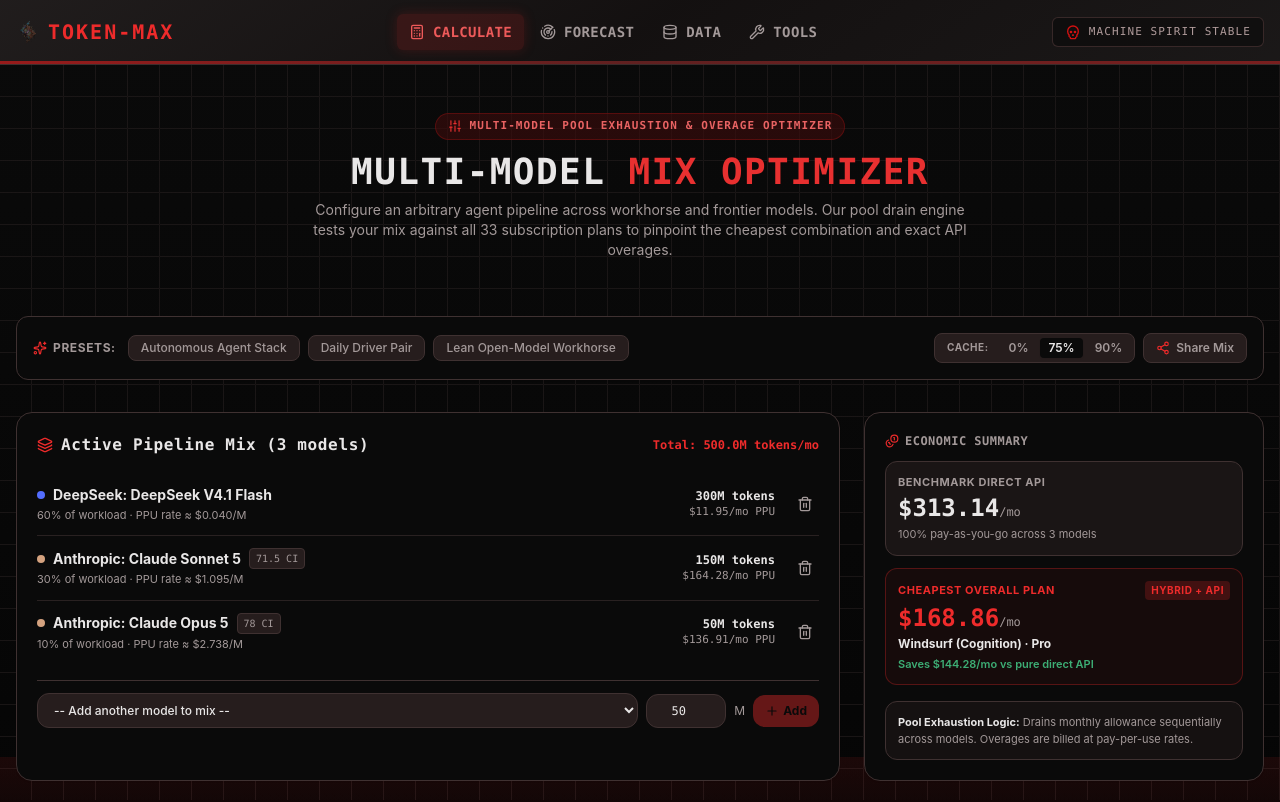
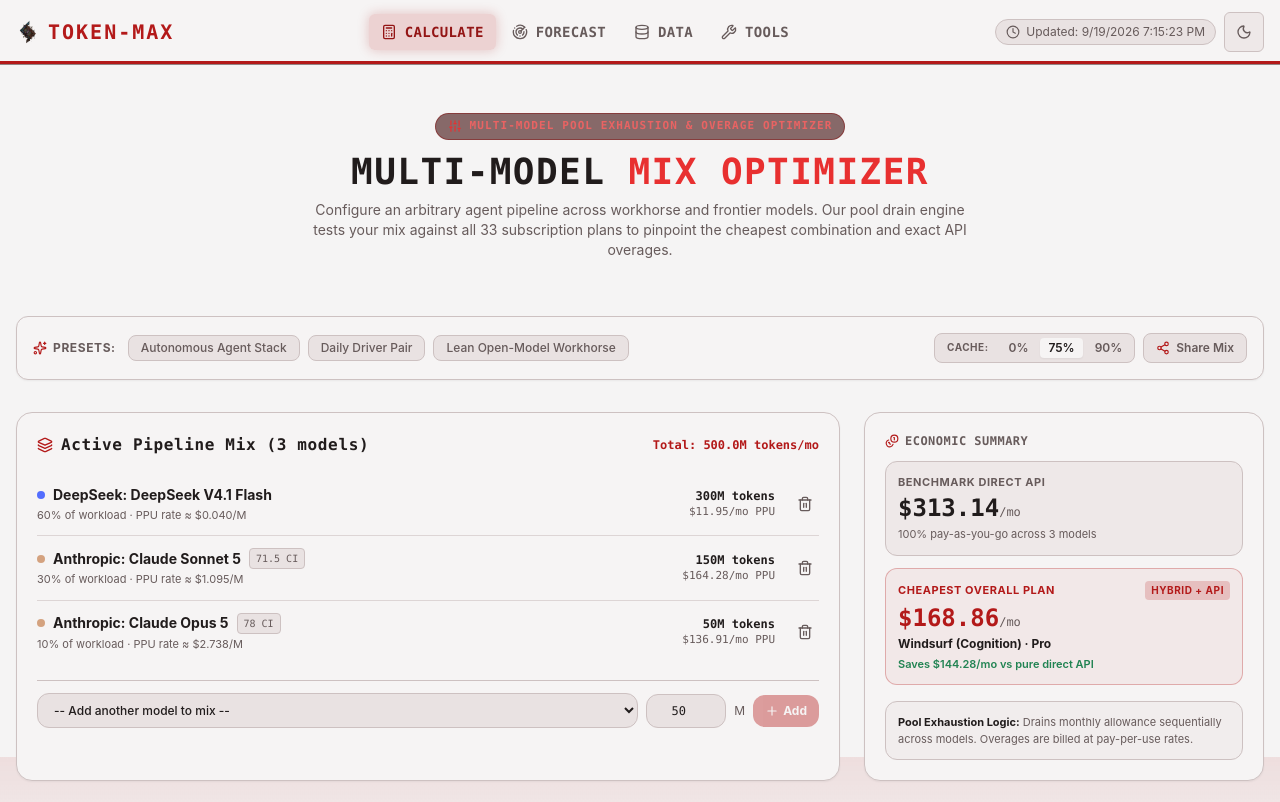
Before and after one commit to Heretek-AI/Token-Max, a React (Vite) app: page /#/optimizer in a window 1280 px wide. Shown: the top 802 px of the page. Built offline with nearby package versions, Linux system fonts and the light colour scheme.

Commit message:
ux(phase3-5): sticky table headers, CSV copy on leaderboard; Quiet (light) theme via token overrides + ThemeToggle; route-level code splitting (282KB core vs 1MB monolith); header data-freshness pill; safe service worker for PWA/offline

```diff
--- /dev/null
+++ b/public/sw.js
@@ -0,0 +1,68 @@
+/* Token-Max service worker — minimal, safe offline support.
+   - Cache-first for hashed build assets (immutable filenames)
+   - Network-first for /data/*.json (freshness first, cache as fallback)
+   - Network-only for everything else; nothing cross-origin is cached. */
+const CACHE_NAME = 'token-max-v2';
+
+self.addEventListener('install', () => self.skipWaiting());
+
+self.addEventListener('activate', event => {
+  event.waitUntil(
+    caches.keys()
+      .then(keys => Promise.all(keys.filter(k => k !== CACHE_NAME).map(k => caches.delete(k))))
+      .then(() => self.clients.claim())
+  );
+});
+
+self.addEventListener('fetch', event => {
+  const url = new URL(event.request.url);
+  if (url.origin !== self.location.origin) return;
+  if (event.request.method !== 'GET') return;
+
+  // Hashed build assets: cache-first
+  if (url.pathname.startsWith('/assets/') || /\.(png|svg|ico|woff2?)$/.test(url.pathname)) {
+    event.respondWith(
+      caches.match(event.request).then(
+        hit =>
+          hit ??
+          fetch(event.request).then(res => {
+            if (res.ok) {
+              const clone = res.clone();
+              caches.open(CACHE_NAME).then(c => c.put(event.request, clone));
+            }
+            return res;
+          })
+      )
+    );
+    return;
+  }
+
+  // Static data JSON: network-first, cached fallback
+  if (url.pathname.includes('/data/') && url.pathname.endsWith('.json')) {
+    event.respondWith(
+      fetch(event.request)
+        .then(res => {
+          if (res.ok) {
+            const clone = res.clone();
+            caches.open(CACHE_NAME).then(c => c.put(event.request, clone));
+          }
+          return res;
+        })
+        .catch(() => caches.match(event.request))
+    );
+    return;
+  }
+
+  // index.html + everything else: network-first
+  event.respondWith(
+    fetch(event.request)
+      .then(res => {
+        if (res.ok && !res.url.includes('/data/')) {
+          const clone = res.clone();
+          caches.open(CACHE_NAME).then(c => c.put(event.request, clone));
+        }
+        return res;
+      })
+      .catch(() => caches.match(event.request))
+  );
+});
--- a/src/components/benchmarks/LeaderboardTable.tsx
+++ b/src/components/benchmarks/LeaderboardTable.tsx
@@ -93,7 +93,7 @@
     <div className="grim-card grim-card-glow rounded-xl shadow-sm overflow-hidden">
       <div className="overflow-x-auto">
         <table className="w-full text-left text-sm">
-          <thead className="bg-surface-alt border-b border-border text-text-muted">
+          <thead className="thead-sticky bg-surface-alt border-b border-border text-text-muted">
             <tr>
               <th className="px-4 py-3 font-medium w-12">Rank</th>
               <th className="px-4 py-3 font-medium">Model</th>
--- a/src/components/layout/Header.tsx
+++ b/src/components/layout/Header.tsx
@@ -2,9 +2,11 @@
 import { NavLink, useLocation } from 'react-router-dom';
 import {
   LayoutDashboard, Sliders, Zap, FileCode, Brain, Building2, ReceiptText,
-  Cpu, Database, CreditCard, BarChart2, ShieldAlert, Skull,
+  Cpu, Database, CreditCard, BarChart2, ShieldAlert,
   Menu, X, Calculator, Radar, Wrench,
 } from 'lucide-react';
+import { ThemeToggle } from '../shared/ThemeToggle';
+import { DataFreshness } from '../shared/DataFreshness';
 
 /** Navigation groups — the IA contract. Keep labels short; icons from lucide. */
 const NAV_GROUPS: {
@@ -140,14 +142,11 @@
           ))}
         </nav>
 
-        <div
-          className="hidden xl:flex items-center gap-2 px-3 py-1.5 rounded-md border border-steel-700/60 bg-void-950/60 shrink-0"
-          title="No warp sorcery detected — data verified"
-        >
-          <Skull className="w-4 h-4 text-blood-500 animate-flicker" />
-          <span className="text-[11px] font-display uppercase tracking-widest text-steel-300">
-            Machine Spirit Stable
-          </span>
+        <div className="flex items-center gap-2 shrink-0">
+          <div className="hidden lg:flex items-center">
+            <DataFreshness />
+          </div>
+          <ThemeToggle />
         </div>
 
         {/* Mobile: hamburger */}
--- a/src/components/models/ModelTable.tsx
+++ b/src/components/models/ModelTable.tsx
@@ -93,7 +93,7 @@
     <div className="grim-card grim-card-glow rounded-xl shadow-sm overflow-hidden">
       <div className="overflow-x-auto">
         <table className="w-full text-left text-sm">
-          <thead className="bg-surface-alt border-b border-border text-text-muted">
+          <thead className="thead-sticky bg-surface-alt border-b border-border text-text-muted">
             <tr>
               <TableHeader label="Name" sortKey="name" sortConfig={sortConfig} onSort={requestSort} />
               <TableHeader label="Provider" sortKey="provider" sortConfig={sortConfig} onSort={requestSort} />
--- /dev/null
+++ b/src/components/shared/ThemeToggle.tsx
@@ -0,0 +1,58 @@
+import { useEffect, useState } from 'react';
+import { Moon, Sun } from 'lucide-react';
+
+type Theme = 'blood' | 'quiet';
+const THEME_KEY = 'tm-theme';
+
+function applyTheme(theme: Theme) {
+  if (theme === 'quiet') {
+    document.documentElement.dataset.theme = 'quiet';
+  } else {
+    delete document.documentElement.dataset.theme;
+  }
+}
+
+export function ThemeToggle() {
+  const [theme, setTheme] = useState<Theme>(() => {
+    try {
+      const stored = localStorage.getItem(THEME_KEY);
+      if (stored === 'quiet' || stored === 'blood') return stored;
+      if (window.matchMedia('(prefers-color-scheme: light)').matches) return 'quiet';
+    } catch {
+      /* default to blood */
+    }
+    return 'blood';
+  });
+
+  useEffect(() => {
+    applyTheme(theme);
+    try {
+      localStorage.setItem(THEME_KEY, theme);
+    } catch {
+      /* storage optional */
+    }
+  }, [theme]);
+
+  // React to OS-level scheme changes only while the user has not explicitly chosen.
+  useEffect(() => {
+    if (localStorage.getItem(THEME_KEY)) return undefined;
+    const mq = window.matchMedia('(prefers-color-scheme: light)');
+    const onChange = (e: MediaQueryListEvent) => setTheme(e.matches ? 'quiet' : 'blood');
+    mq.addEventListener('change', onChange);
+    return () => mq.removeEventListener('change', onChange);
+  }, []);
+
+  const isQuiet = theme === 'quiet';
+
+  return (
+    <button
+      type="button"
+      aria-label={isQuiet ? 'Switch to Blood & Steel theme' : 'Switch to Quiet (light) theme'}
+      title={isQuiet ? 'Blood & Steel theme' : 'Quiet (light) theme'}
+      onClick={() => setTheme(isQuiet ? 'blood' : 'quiet')}
+      className="flex items-center justify-center w-10 h-10 rounded-md border border-border bg-surface-alt/60 text-text-muted hover:text-primary transition-colors"
+    >
+      {isQuiet ? <Moon className="w-4 h-4" /> : <Sun className="w-4 h-4" />}
+    </button>
+  );
+}
--- a/src/components/tos/TrainingMatrix.tsx
+++ b/src/components/tos/TrainingMatrix.tsx
@@ -118,7 +118,7 @@
       <div className="grim-card grim-card-glow rounded-xl shadow-sm overflow-hidden">
         <div className="overflow-x-auto">
           <table className="w-full text-left text-sm border-collapse">
-            <thead className="bg-surface-alt border-b border-border text-text-muted text-xs font-semibold uppercase tracking-wider">
+            <thead className="thead-sticky bg-surface-alt border-b border-border text-text-muted text-xs font-semibold uppercase tracking-wider">
               <tr>
                 <th className="px-5 py-3.5">Provider &amp; Plan</th>
                 <th className="px-4 py-3.5 text-center">Free Tier</th>
--- a/src/index.css
+++ b/src/index.css
@@ -225,6 +225,15 @@
   text-transform: uppercase;
 }
 
+/* Sticky table header (apply to <thead>): stays visible while the nearest
+   scroll container scrolls horizontally or the page scrolls vertically. */
+@utility thead-sticky {
+  position: sticky;
+  top: 0;
+  z-index: 10;
+  background-color: hsl(0 14% 13%);
+}
+
 /* Heretek component recipes */
 @utility grim-card {
   background-image: linear-gradient(
@@ -247,6 +256,47 @@
 
 html {
   color-scheme: dark;
+}
+
+/* ---------- "Quiet Mode" — neutral light theme override ----------
+   Swaps semantic tokens + chrome gradients; primitives stay untouched
+   because all component chrome reads these tokens/utilities. Activate by
+   setting data-theme="quiet" on <html>. */
+[data-theme='quiet'] {
+  color-scheme: light;
+
+  --color-primary: hsl(0 75% 40%);
+  --color-primary-light: hsl(0 75% 33%);
+  --color-surface: hsl(0 10% 96%);
+  --color-surface-alt: hsl(0 12% 90%);
+  --color-border: hsl(0 10% 78%);
+  --color-text: hsl(0 8% 12%);
+  --color-text-muted: hsl(0 6% 38%);
+  --color-success: hsl(150 60% 32%);
+  --color-danger: hsl(0 70% 42%);
+}
+
+[data-theme='quiet'] .steel-surface,
+[data-theme='quiet'] .void-gradient,
+[data-theme='quiet'] .grim-card,
+[data-theme='quiet'] .bg-grid-dark,
+[data-theme='quiet'] .bg-circuit-dark {
+  background-image: none !important;
+  background-color: var(--color-surface);
+}
+
+[data-theme='quiet'] .blood-gradient {
+  background-image: none !important;
+  background-color: var(--color-primary);
+}
+
+/* Neutralize void/steel-based chrome classes widely used in components */
+[data-theme='quiet'].void-gradient,
+[data-theme='quiet'] .bg-void-950\/60,
+[data-theme='quiet'] .bg-void-950\/70,
+[data-theme='quiet'] .bg-void-950\/95,
+[data-theme='quiet'] .bg-void-800 {
+  background-color: var(--color-surface-alt) !important;
 }
 
 body {
--- a/src/main.tsx
+++ b/src/main.tsx
@@ -8,3 +8,12 @@
     <App />
   </StrictMode>,
 )
+
+// PWA offline support (Phase 5): production-only registration
+if (import.meta.env.PROD) {
+  window.addEventListener('load', () => {
+    navigator.serviceWorker.register(`${import.meta.env.BASE_URL}sw.js`).catch(() => {
+      /* offline support optional */
+    })
+  })
+}
```
Also changed, not shown: src/App.tsx (+22 -12 lines), src/components/budget/LabDecisionEngine.tsx (+34 -2 lines).
